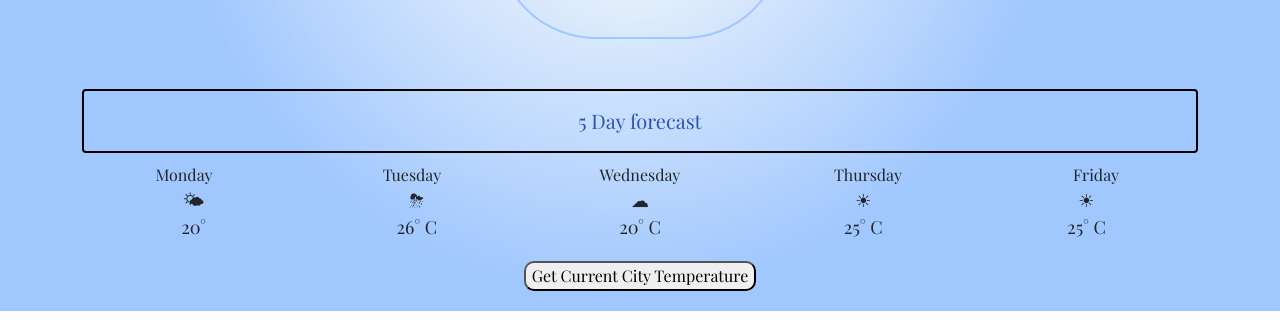
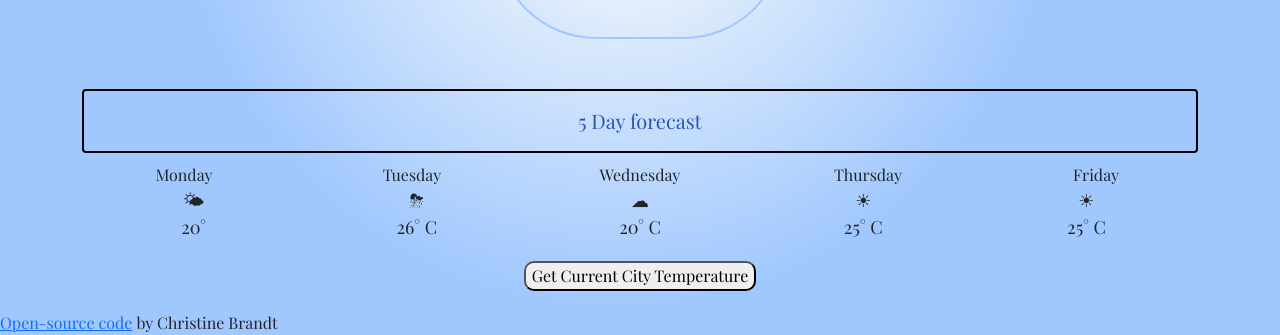
Before and after one commit to cbrandt92/WeatherApp, a plain HTML site: page index.html in a window 1280 px wide. Shown: the part 598-933 px from the top of the page. Before the commit the page ends 909 px from the top, so only its background shows below. Drawn offline with nearby package versions, Linux system fonts and the light colour scheme.

Commit message:
added open source link

```diff
--- a/index.html
+++ b/index.html
@@ -69,6 +69,10 @@
       </div>
       <button>Get Current City Temperature</button>
     </div>
+    <div>
+      <a href="https://github.com/cbrandt92/WeatherApp"> Open-source code</a> by
+      Christine Brandt
+    </div>
     <script src="src/script.js"></script>
   </body>
 </html>
```
